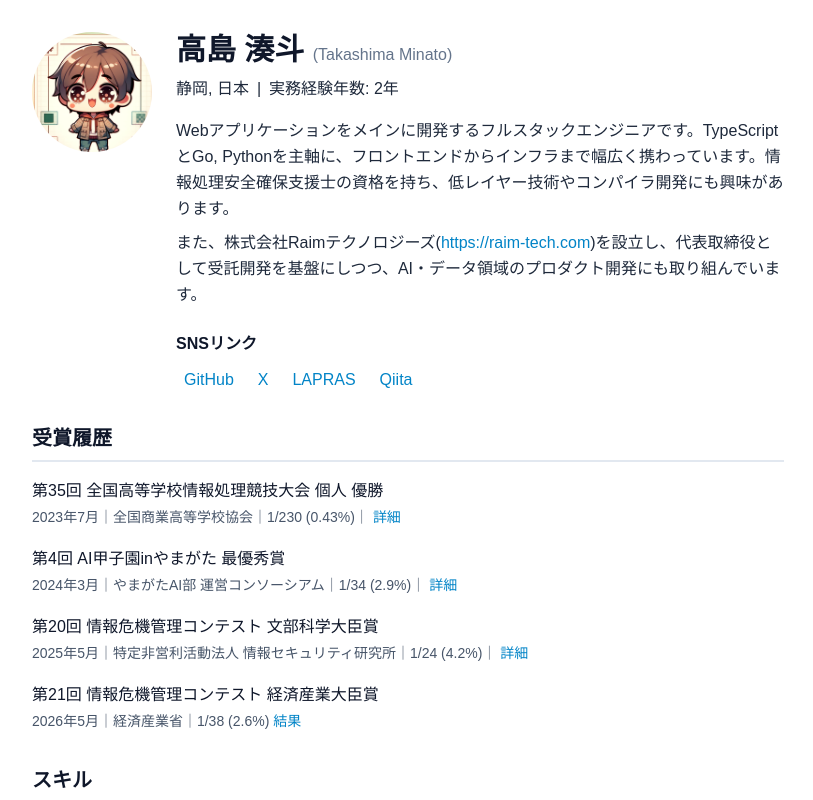
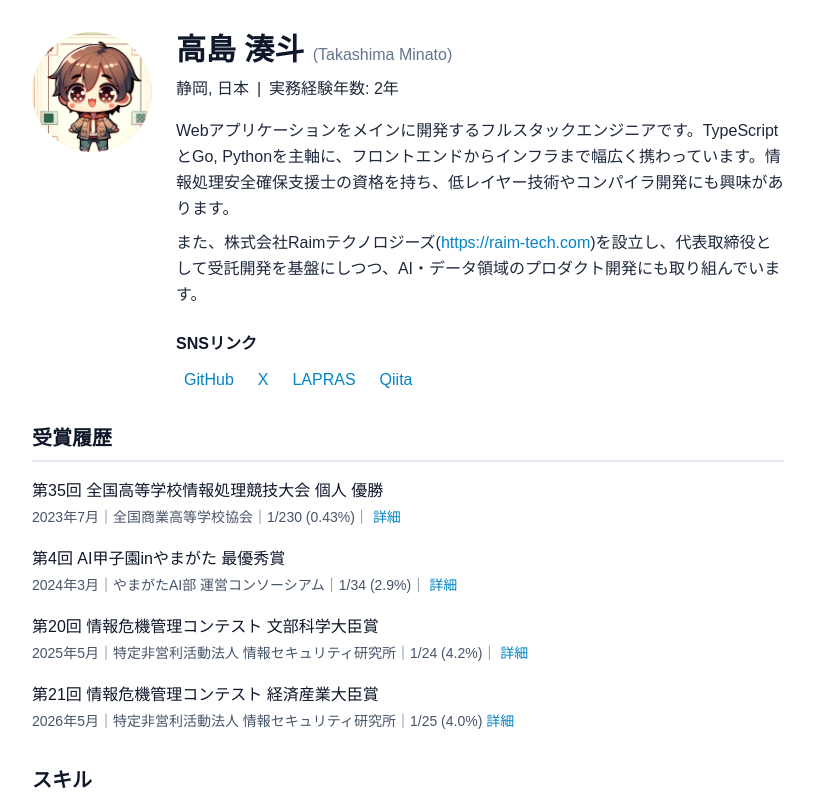
Before and after one commit to Minto312/minto312.github.io, a Next.js app in the folder portfolio/: page / in a window 1280 px wide. Shown: the top 800 px of the page, without its empty margins (232-1045 px from the left). Built offline with nearby package versions, Linux system fonts and the light colour scheme.

Commit message:
第21回 情報危機管理コンテスト 経済産業大臣賞の内容を修正

```diff
--- a/portfolio/app/page.tsx
+++ b/portfolio/app/page.tsx
@@ -107,10 +107,10 @@ const awards = [
   {
     title: '第21回 情報危機管理コンテスト 経済産業大臣賞',
     detail:
-      '2026年5月｜経済産業省｜1/38 (2.6%)',
+      '2026年5月｜特定非営利活動法人 情報セキュリティ研究所｜1/25 (4.0%)',
     link: {
       href: 'https://sccs-jp.org/symposium30/',
-      label: '結果',
+      label: '詳細',
     },
   },
 ];
```
